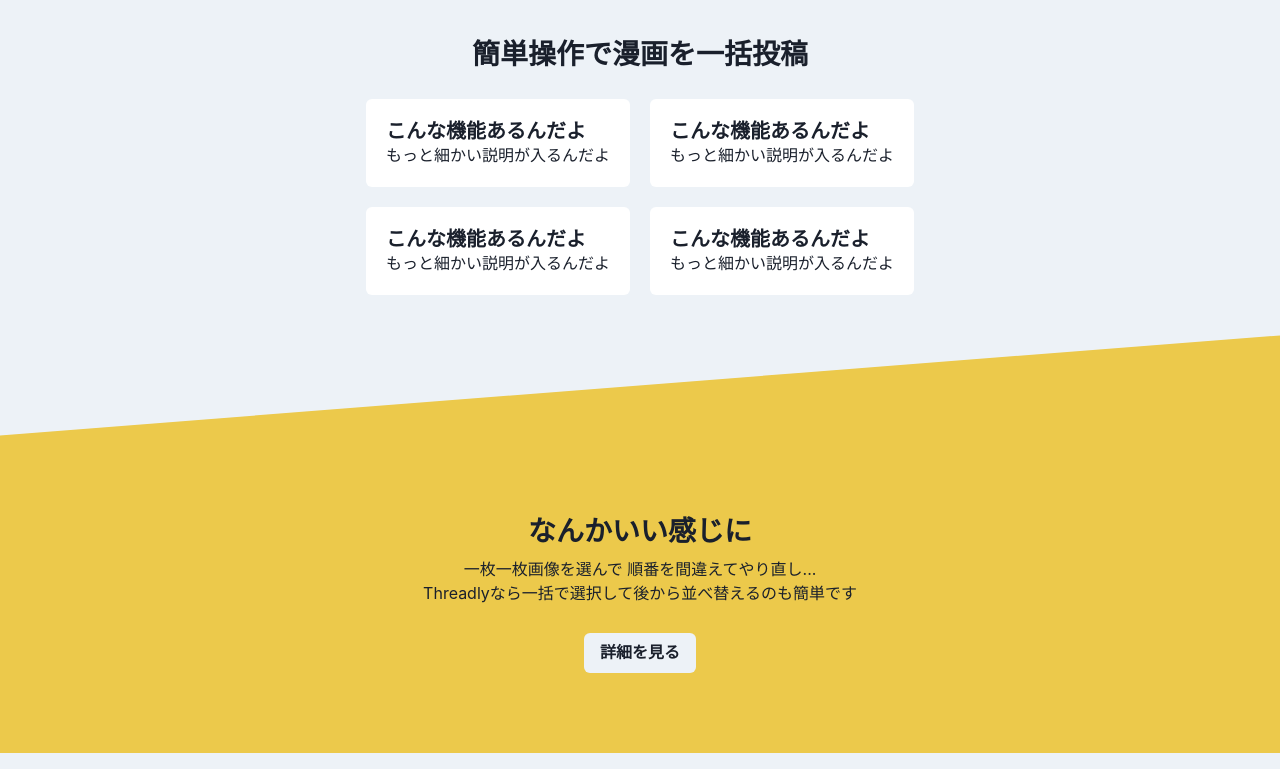
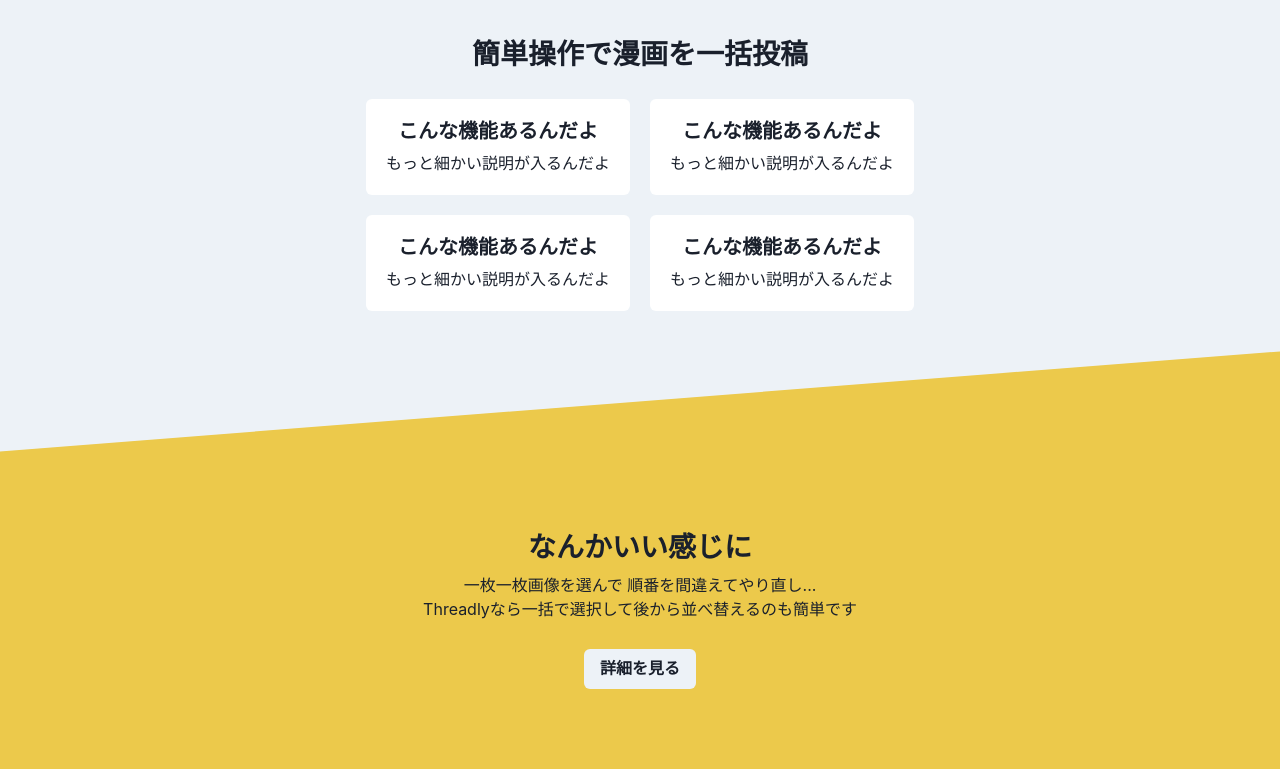
Before and after one commit to s7tya/samari-page, a Next.js app: page / in a window 1280 px wide. Shown: the part 898-1667 px from the top of the page. Built offline with nearby package versions, Linux system fonts and the light colour scheme.

Commit message:
update: featureCardのスタイルを微調整

```diff
--- a/src/components/FeatureCard.tsx
+++ b/src/components/FeatureCard.tsx
@@ -1,4 +1,4 @@
-import { GridItem, Heading, Text } from "@chakra-ui/react";
+import { GridItem, Heading, Text, VStack } from "@chakra-ui/react";
 import React from "react";
 
 interface FeatureCardProps {
@@ -11,11 +11,13 @@ export const FeatureCard: React.FC<FeatureCardProps> = ({
   description,
 }) => {
   return (
-    <GridItem bg="white" p="20px" rounded="md">
-      <Heading as="h2" fontSize="20px">
-        {title}
-      </Heading>
-      <Text>{description}</Text>
+    <GridItem bg="white" p="20px" rounded="md" textAlign="center">
+      <VStack spacing="8px">
+        <Heading as="h2" fontSize="20px">
+          {title}
+        </Heading>
+        <Text>{description}</Text>
+      </VStack>
     </GridItem>
   );
 };
```
